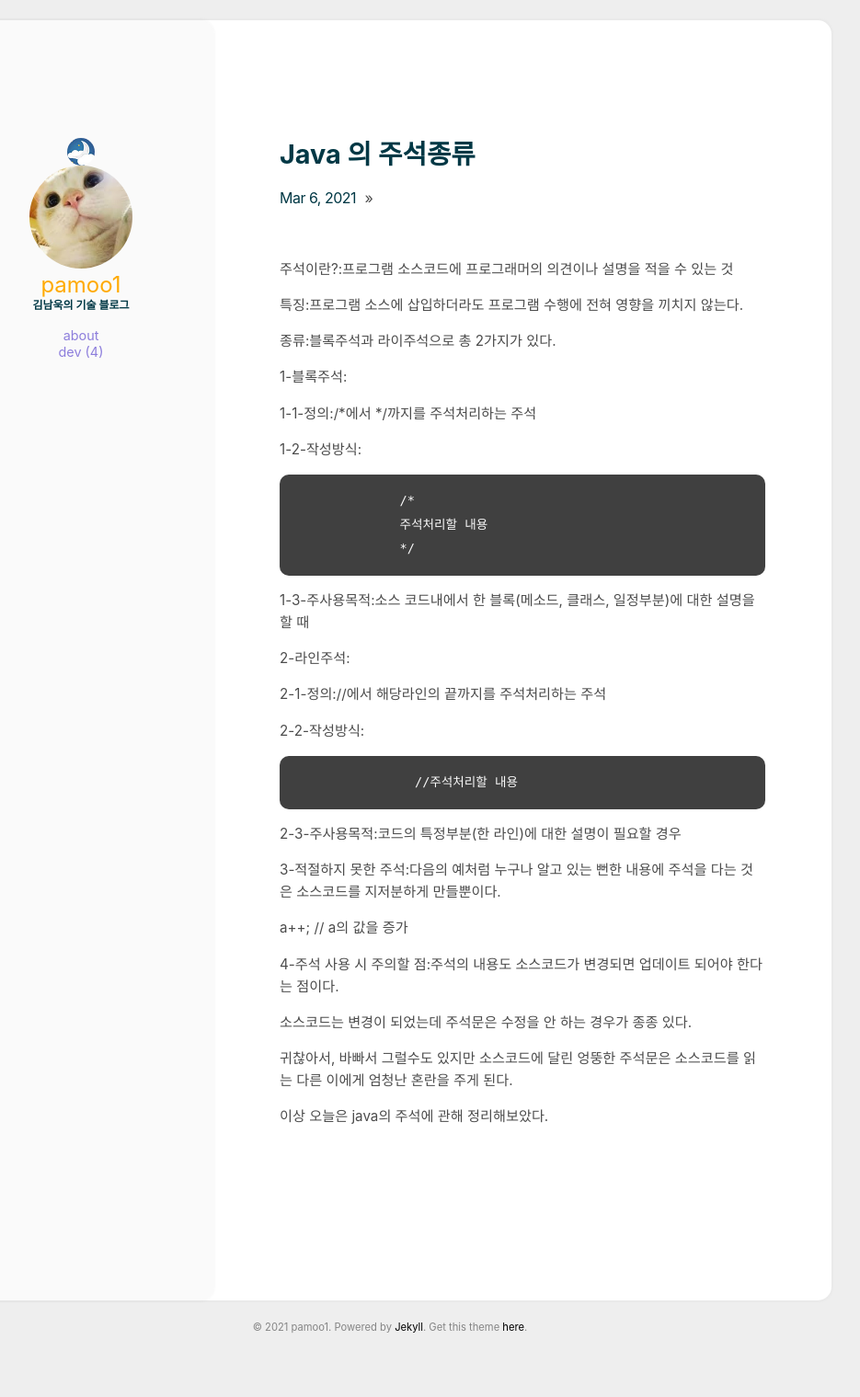
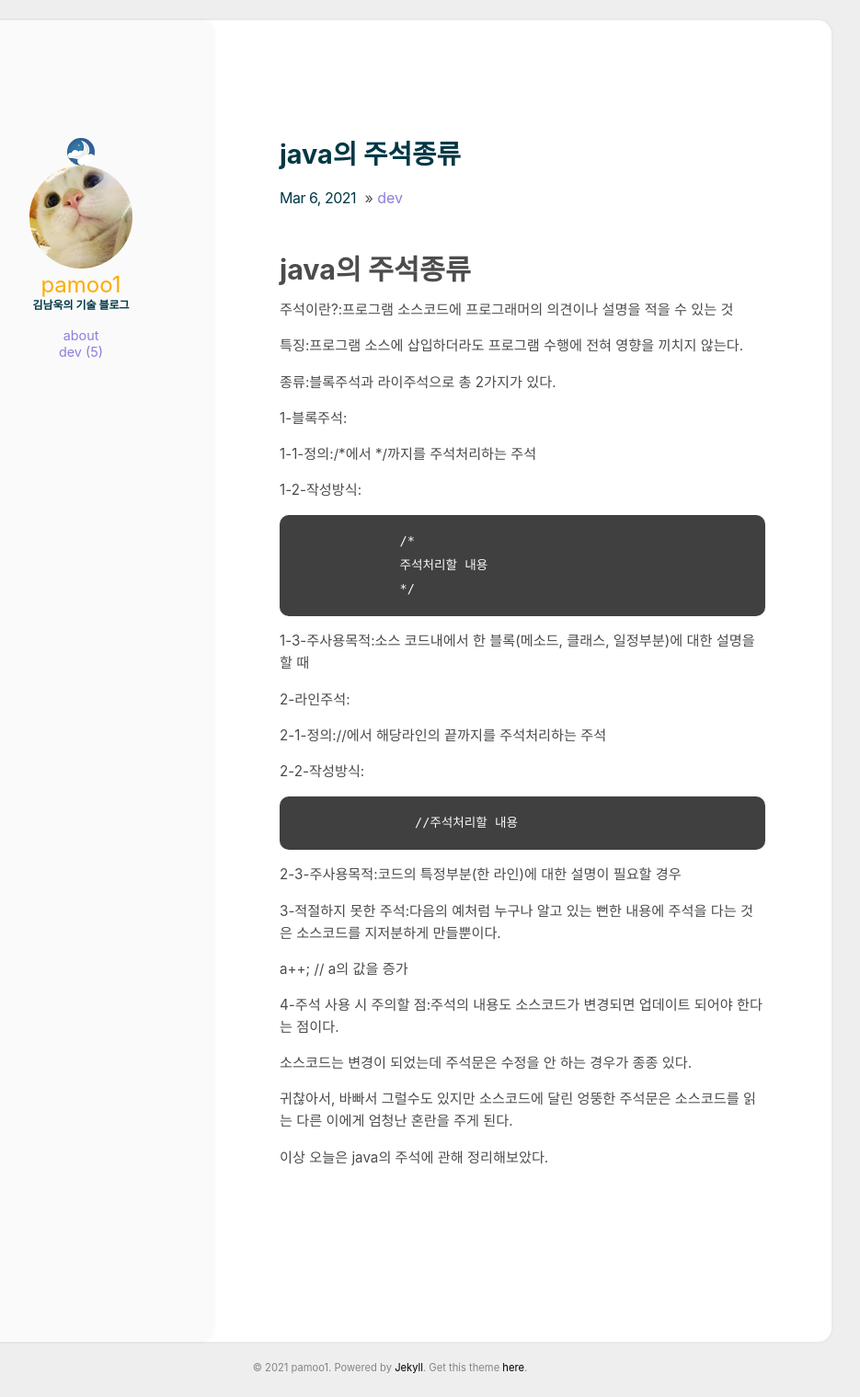
Before and after one commit to pamoo1/bloag, a Jekyll site: the page built from _posts/2021-03-06-java의 주석종류.md, in a window 1280 px wide. Shown: the whole page at 92% size, without its empty margins (216-1151 px from the left). Built offline with Jekyll 4.4.1, drawn with Linux system fonts in a browser that asks for light colours; before the commit the page ends 1475 px from its top, so only the background shows below that.

Commit message:
Update and rename 2021-03-06-java 의 주석종류.md to 2021-03-06-java의 주석종류.md

```diff
--- a/_posts/2021-03-06-java 의 주석종류.md
+++ b/_posts/2021-03-06-java의 주석종류.md
@@ -1,3 +1,11 @@
+---
+title: java의 주석종류
+categories: [dev]
+comments: true
+---
+java의 주석종류
+=============
+
 주석이란?:프로그램 소스코드에 프로그래머의 의견이나 설명을 적을 수 있는 것
 
 특징:프로그램 소스에 삽입하더라도 프로그램 수행에 전혀 영향을 끼치지 않는다.
```
